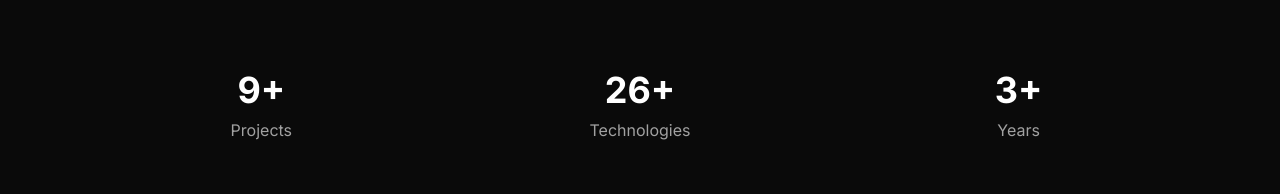
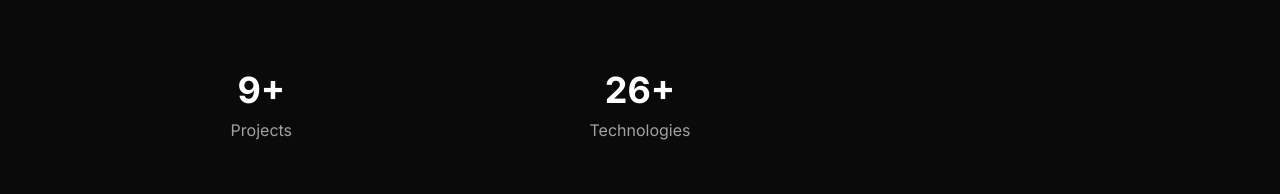
Before and after one commit to Shahriyor2077/my-blog, a React (Vite) app: page / in a window 1280 px wide. Shown: the part 811-1005 px from the top of the page. Built offline with nearby package versions, Linux system fonts and the light colour scheme.

Commit message:
updated text

```diff
--- a/src/pages/LandingPage.jsx
+++ b/src/pages/LandingPage.jsx
@@ -246,10 +246,10 @@ const LandingPage = () => {
                             </p>
                             <p className="text-neutral-400">Technologies</p>
                         </div>
-                        <div>
+                        {/* <div>
                             <p className="text-4xl font-bold text-white mb-2">3+</p>
-                            <p className="text-neutral-400">Years</p>
-                        </div>
+                            <p className="text-neutral-400">Months</p>
+                        </div> */}
                     </div>
                 </div>
             </section>
```
